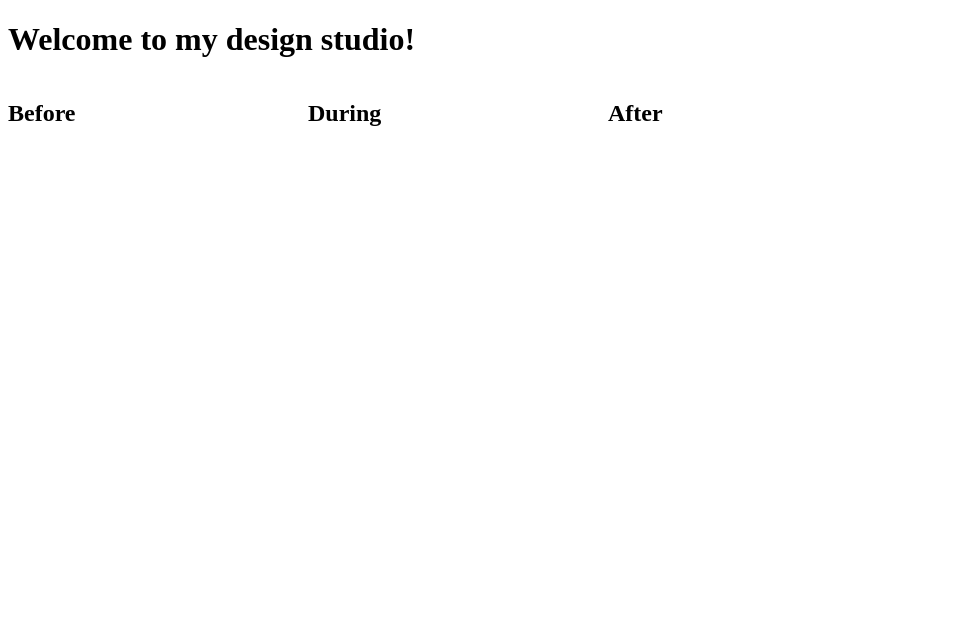
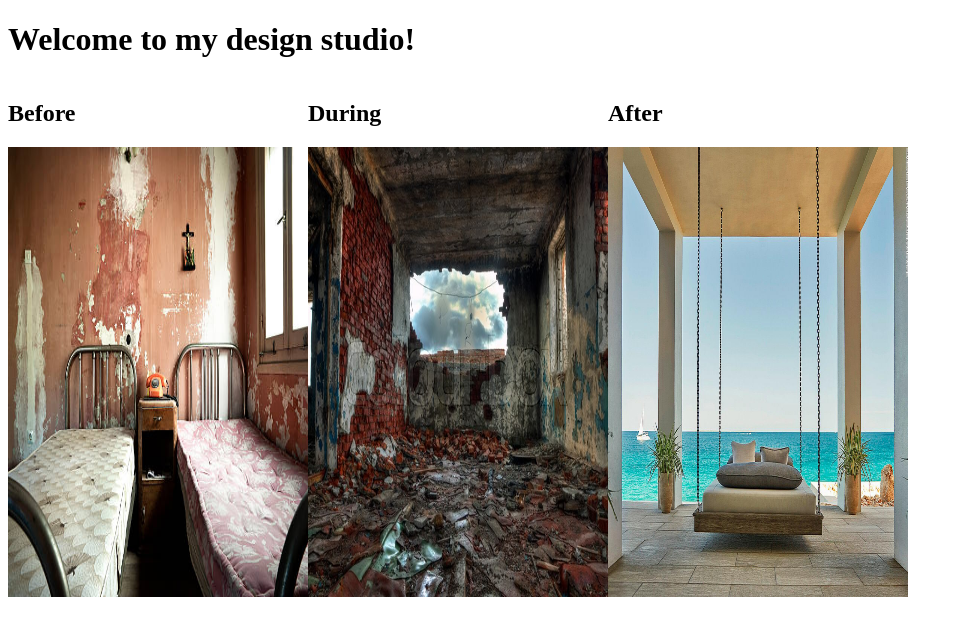
Before and after one commit to BradyDiamond/interior-design, a plain HTML site: page index.html in a window 1280 px wide. Shown: the whole page, without its empty margins (0-963 px from the left). Drawn offline with Linux system fonts and the light colour scheme.

Commit message:
update images and scale
Co-authored-by: jarretjeter <jarretjeter@yahoo.com>
Co-authored-by: Brady Diamond <BradyDiamond@users.noreply.github.com>

```diff
--- a/css/styles.css
+++ b/css/styles.css
@@ -1,4 +1,8 @@
 .column {
-  width: 300px;
   float: left;
 }
+
+img {
+  width: 300px;
+  height: 450px;
+}
--- a/index.html
+++ b/index.html
@@ -8,12 +8,15 @@
   <h1>Welcome to my design studio!</h1>
   <div class="column">
   <h2>Before</h2>
+  <img src="img/before.jpg" alt="a nasty hotel room">
   </div>
   <div class="column">
   <h2>During</h2>
+  <img src="img/during.jpg" alt="a room mid renovation">
   </div>
   <div class="column">
   <h2>After</h2>
+  <img src="img/after.jpg" alt="a nice hotel room">
   </div>
 </body>
 </html>
```
Also changed, not shown: img/after.jpg (added), img/before.jpg (added), img/during.jpg (added), 1 other file.
